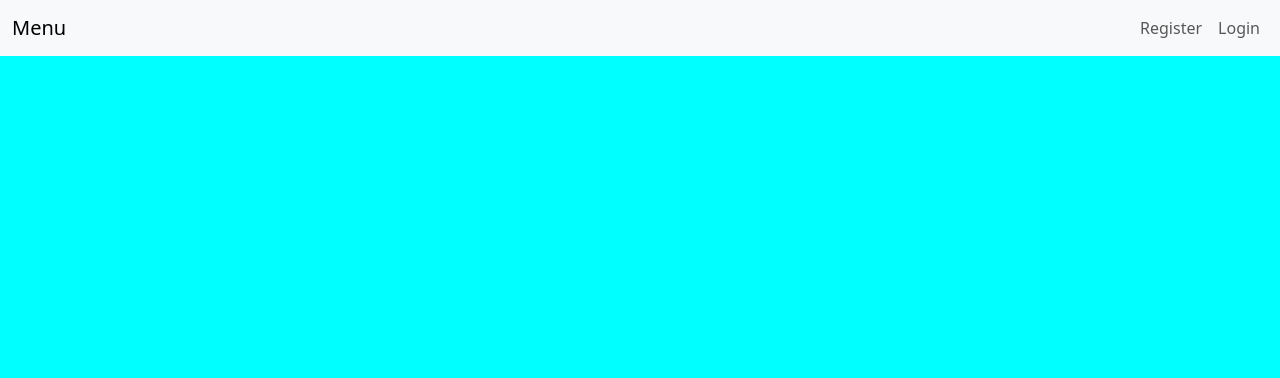
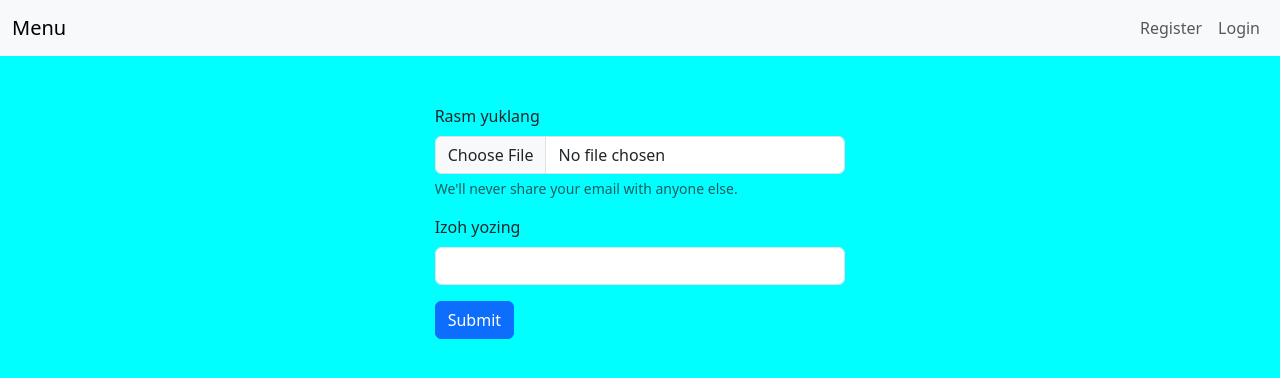
Before and after one commit to tulik06011991/tayyor2, a React (Vite) app in the folder frontend/vite/: page /dashboard in a window 1280 px wide. Shown: the top 378 px of the page. Built offline with nearby package versions, Linux system fonts and the light colour scheme.

Commit message:
Update Dashboard.jsx

```diff
--- a/frontend/vite/src/components/Dashboard.jsx
+++ b/frontend/vite/src/components/Dashboard.jsx
@@ -1,13 +1,60 @@
-import React, { useContext, useState } from 'react'
-import { userContext } from '../App';
+import React, { useState } from 'react'
+import axios from 'axios'
+import { ToastContainer, toast } from 'react-toastify';
+import 'react-toastify/dist/ReactToastify.css';
+import { useNavigate } from 'react-router-dom';
+
 
 const Dashboard = () => {
+  const [image, setImage] = useState(null);
+  const [title, setTitle] = useState('')
 
-  const user = useContext(userContext);
+  const handleImageChange = (e) => {
+    setImage(e.target.files[0]);
+    setTitle(e.target.value)
+  };
 
+  const handleSubmit = async (e) => {
+    e.preventDefault();
+    const formData = new FormData();
+    formData.append('image', image);
+    formData.append('title', title);
+
+    try {
+      const response = await axios.post('http://localhost:5000/auth/upload', formData, {
+        headers: {
+          'Content-Type': 'multipart/form-data',
+        },
+      });
+      console.log(response.data);
+    } catch (error) {
+      console.error(error);
+    }
+  };
 
   return (
-    <div>{user}</div>
+    <div>
+      <div className="conteiner">
+        <div className="row">
+          <div className="col-4 mx-auto mt-5">
+            <form>
+              <div className="mb-3">
+                <label htmlFor="exampleInputEmail1" className="form-label">Rasm yuklang</label>
+                <input  type="file" onChange={handleImageChange} className="form-control" id="exampleInputEmail1" aria-describedby="emailHelp"/>
+                  <div id="emailHelp" className="form-text">We'll never share your email with anyone else.</div>
+              </div>
+              <div className="mb-3">
+                <label htmlFor="exampleInputPassword1" className="form-label">Izoh yozing</label>
+                <input  type="text" onChange={handleImageChange} className="form-control" id="exampleInputPassword1"/>
+              </div>
+
+              <button type="submit" className="btn btn-primary">Submit</button>
+            </form>
+          </div>
+        </div>
+      </div>
+
+    </div>
   )
 }
 
```
